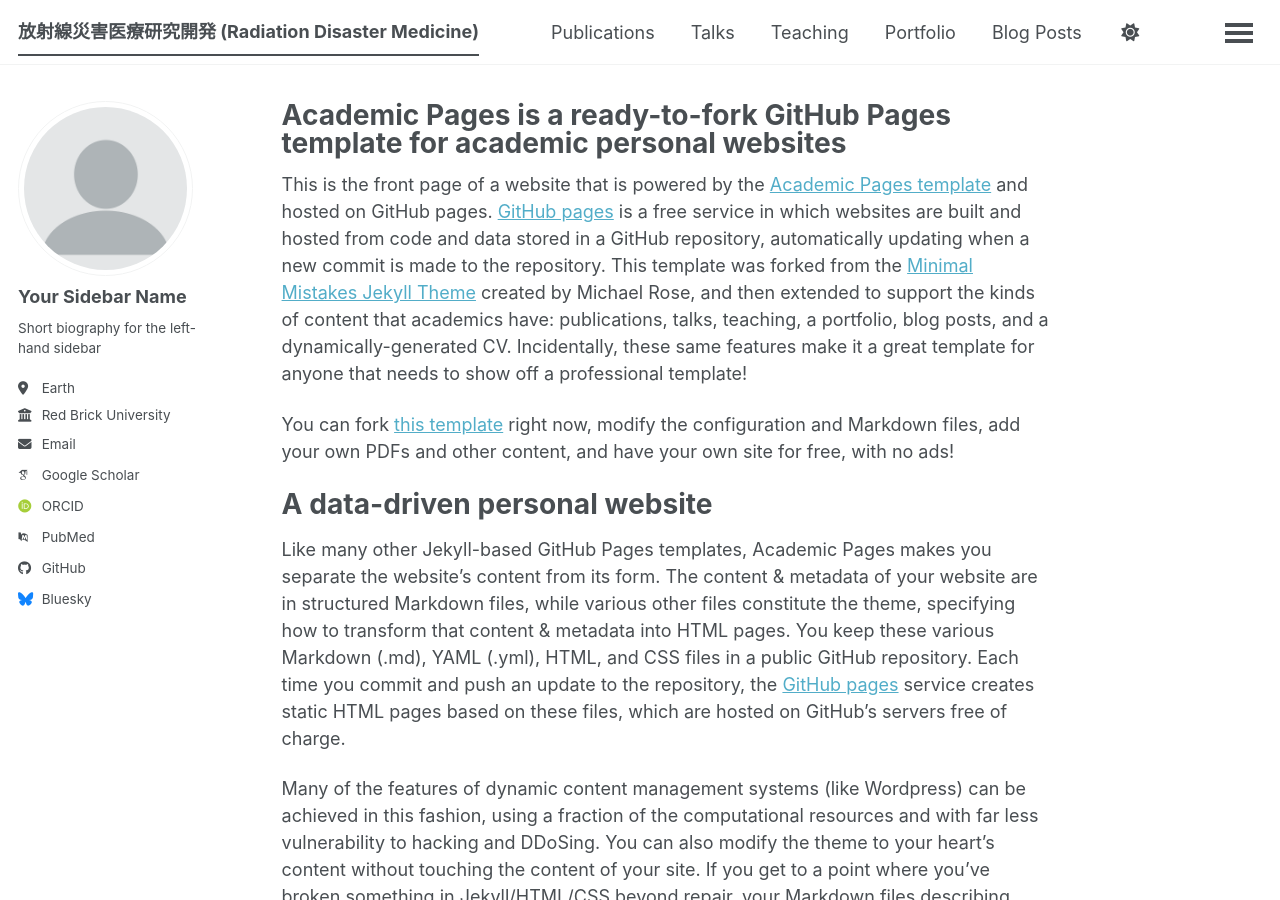
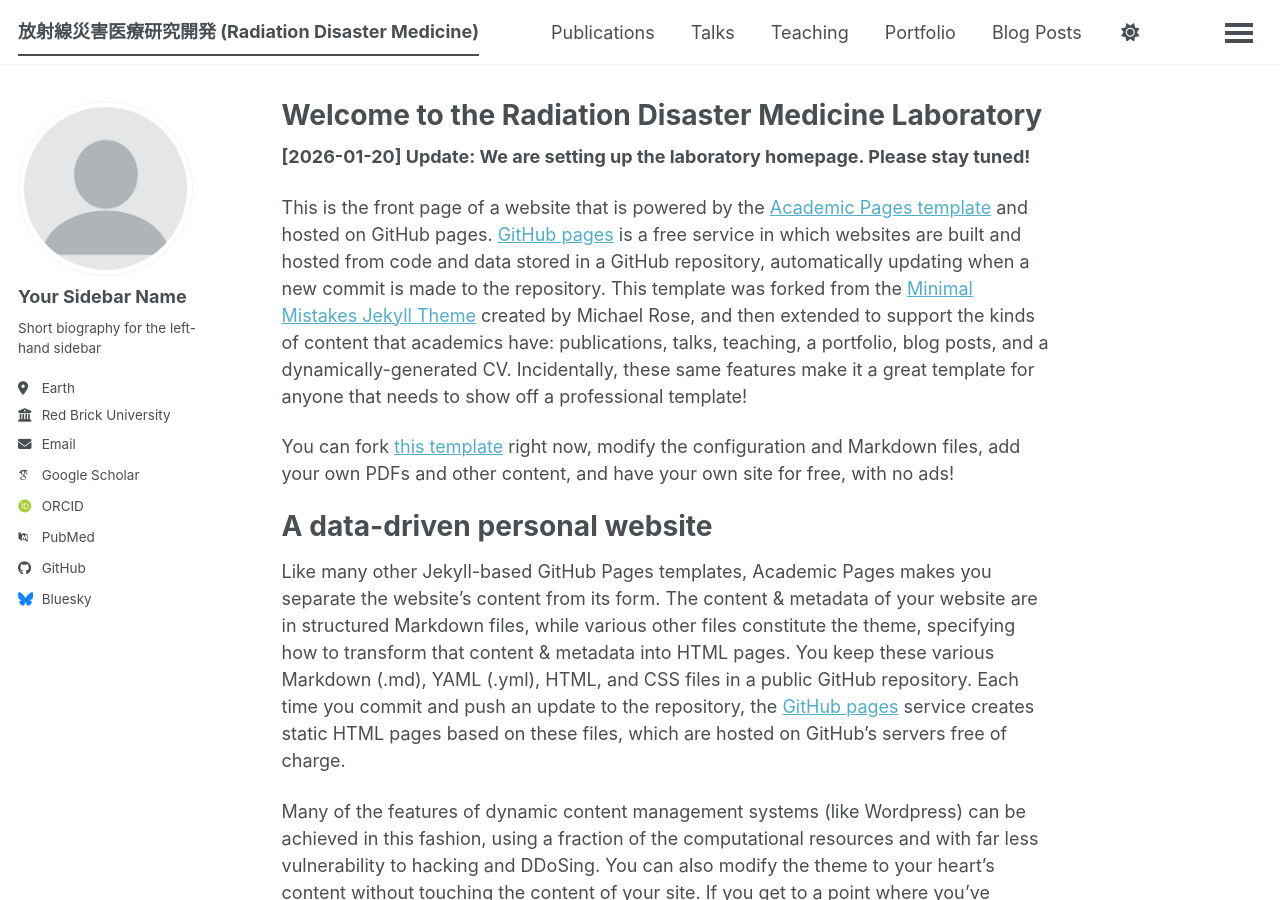
Before and after one commit to MichihitoKyo/rdm-lab-v2, a Jekyll site: the page built from _pages/about.md, in a window 1280 px wide and 900 px high. Built offline with Jekyll 4.4.1, drawn with Linux system fonts in a browser that asks for light colours; some web fonts are replaced; a script bundle is joined from its source files by our own code; library files that are not in the unit come from our copies.

Commit message:
Update homepage title and add under construction notice

```diff
--- a/_pages/about.md
+++ b/_pages/about.md
@@ -1,11 +1,13 @@
 ---
 permalink: /
-title: "Academic Pages is a ready-to-fork GitHub Pages template for academic personal websites"
+title: "Welcome to the Radiation Disaster Medicine Laboratory"
 author_profile: true
 redirect_from:
   - /about/
   - /about.html
 ---
+
+**[2026-01-20] Update: We are setting up the laboratory homepage. Please stay tuned!**
 
 This is the front page of a website that is powered by the [Academic Pages template](https://github.com/academicpages/academicpages.github.io) and hosted on GitHub pages. [GitHub pages](https://pages.github.com) is a free service in which websites are built and hosted from code and data stored in a GitHub repository, automatically updating when a new commit is made to the repository. This template was forked from the [Minimal Mistakes Jekyll Theme](https://mmistakes.github.io/minimal-mistakes/) created by Michael Rose, and then extended to support the kinds of content that academics have: publications, talks, teaching, a portfolio, blog posts, and a dynamically-generated CV. Incidentally, these same features make it a great template for anyone that needs to show off a professional template!
 
```
